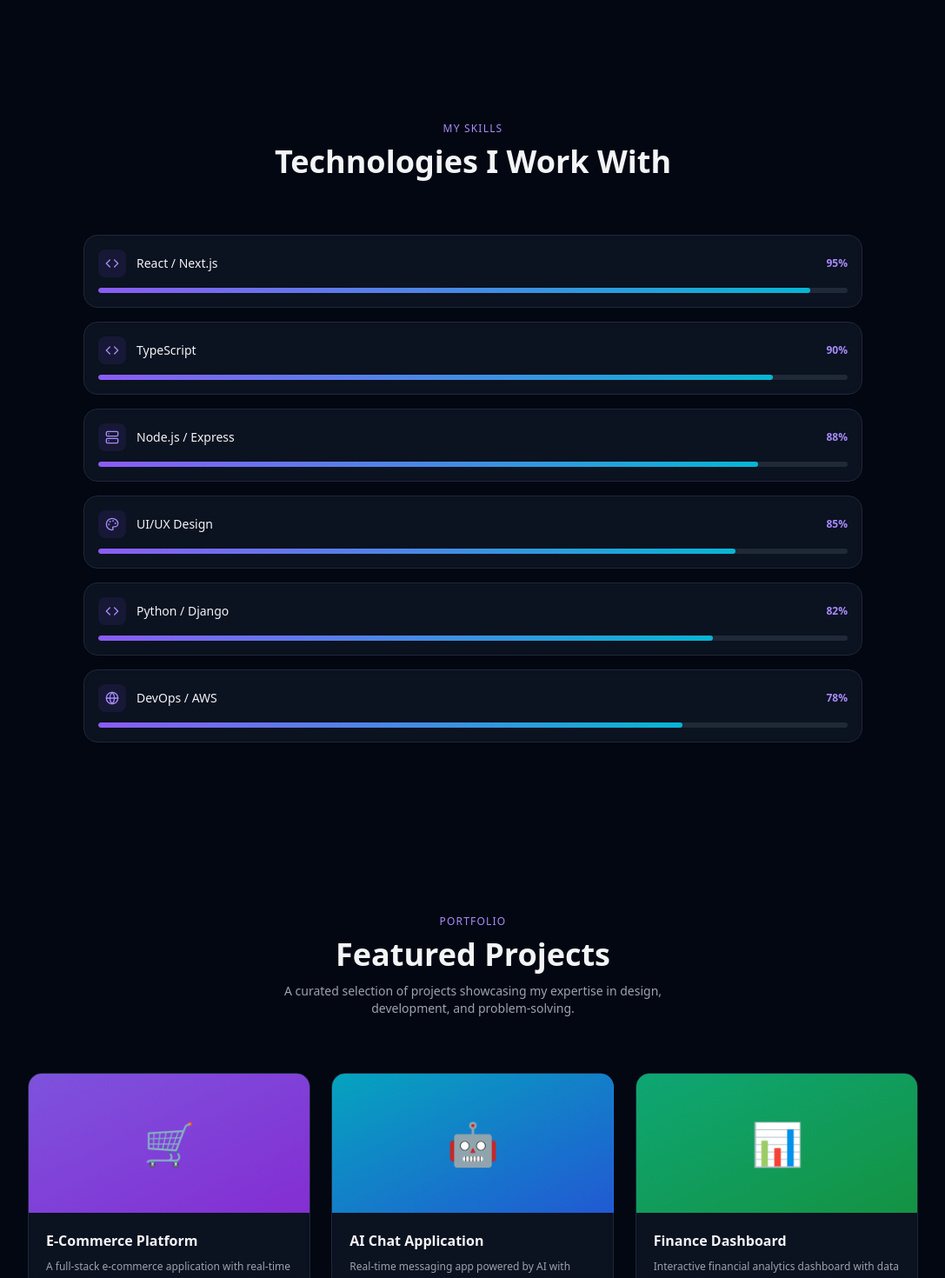
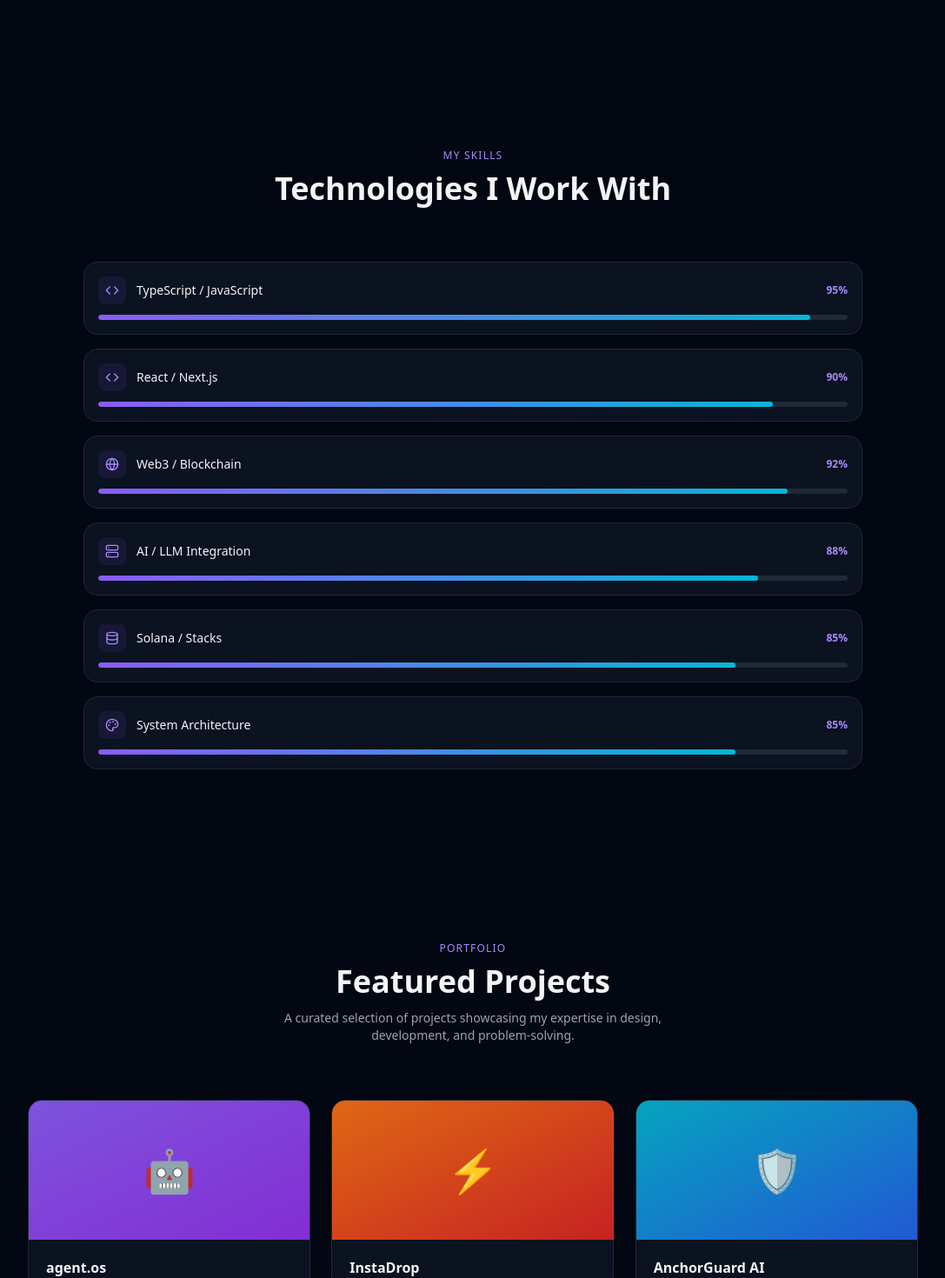
Before and after one commit to panzauto46-bot/Resume-Pandu-Darma-Anugrah, a React (Vite) app: page / in a window 1280 px wide. Shown: the part 1330-2800 px from the top of the page at 87% size, without its empty margins (96-1183 px from the left). Built offline with nearby package versions, Linux system fonts and the light colour scheme.

Commit message:
Sync resume content with user profile (Projects, Skills, About, Contact)

```diff
--- a/src/App.tsx
+++ b/src/App.tsx
@@ -1,5 +1,5 @@
 import { useState, useEffect, useRef, ReactNode } from "react";
-import { Moon, Sun, Mail, Phone, MapPin, ExternalLink, Github, Linkedin, Twitter, ChevronDown, Code, Palette, Globe, Server, ArrowUp, Star, Calendar, Briefcase, GraduationCap, Award, Eye } from "lucide-react";
+import { Moon, Sun, Mail, MapPin, ExternalLink, Github, Linkedin, Twitter, ChevronDown, Code, Palette, Globe, Server, ArrowUp, Star, Calendar, Briefcase, GraduationCap, Award, Eye, Database } from "lucide-react";
 
 // Define interfaces for data structures
 interface Project {
@@ -72,79 +72,78 @@ const AnimatedSection = ({ children, delay = 0, className = "" }: AnimatedSectio
 
 const projects: Project[] = [
   {
-    title: "E-Commerce Platform",
-    desc: "A full-stack e-commerce application with real-time inventory management, payment gateway integration, and admin dashboard.",
-    tags: ["React", "Node.js", "MongoDB", "Stripe"],
-    image: "🛒",
+    title: "agent.os",
+    desc: "An autonomous AI Agent Operating System designed for complex task execution and orchestration.",
+    tags: ["TypeScript", "AI Agents", "LLM", "Automation"],
+    image: "🤖",
     color: "from-violet-500 to-purple-600",
-    link: "#",
-    github: "#",
+    link: "https://github.com/panzauto46-bot/agent.os",
+    github: "https://github.com/panzauto46-bot/agent.os",
   },
   {
-    title: "AI Chat Application",
-    desc: "Real-time messaging app powered by AI with smart replies, sentiment analysis, and multi-language translation support.",
-    tags: ["Next.js", "OpenAI", "Socket.io", "Redis"],
-    image: "🤖",
-    color: "from-cyan-500 to-blue-600",
-    link: "#",
-    github: "#",
+    title: "InstaDrop",
+    desc: "Instant Pay-to-Download Protocol built on the Stacks Blockchain, enabling seamless digital asset monetization.",
+    tags: ["TypeScript", "Stacks", "Blockchain", "Web3"],
+    image: "⚡",
+    color: "from-orange-500 to-red-600",
+    link: "https://github.com/panzauto46-bot/InstaDrop402web",
+    github: "https://github.com/panzauto46-bot/InstaDrop402web",
   },
   {
-    title: "Finance Dashboard",
-    desc: "Interactive financial analytics dashboard with data visualization, budget tracking, and predictive forecasting models.",
-    tags: ["React", "D3.js", "Python", "PostgreSQL"],
-    image: "📊",
-    color: "from-emerald-500 to-green-600",
-    link: "#",
-    github: "#",
+    title: "AnchorGuard AI",
+    desc: "Advanced AI-powered security and monitoring solution for protecting digital assets and infrastructure.",
+    tags: ["TypeScript", "AI", "Security", "Monitoring"],
+    image: "🛡️",
+    color: "from-cyan-500 to-blue-600",
+    link: "https://github.com/panzauto46-bot/AnchorGuard-AI",
+    github: "https://github.com/panzauto46-bot/AnchorGuard-AI",
   },
   {
-    title: "Social Media App",
-    desc: "Feature-rich social platform with stories, reels, real-time notifications, and recommendation algorithm.",
-    tags: ["React Native", "Firebase", "GraphQL", "AWS"],
-    image: "📱",
-    color: "from-pink-500 to-rose-600",
-    link: "#",
-    github: "#",
+    title: "BIT-SHADOW",
+    desc: "High-frequency crypto trading dashboard and analytics platform for real-time market insights.",
+    tags: ["TypeScript", "Crypto", "Trading", "Analytics"],
+    image: "📈",
+    color: "from-emerald-500 to-green-600",
+    link: "https://github.com/panzauto46-bot/BIT-SHADOW",
+    github: "https://github.com/panzauto46-bot/BIT-SHADOW",
   },
   {
-    title: "Task Management Tool",
-    desc: "Kanban-style project management tool with team collaboration, time tracking, and automated workflow features.",
-    tags: ["Vue.js", "Express", "MySQL", "Docker"],
-    image: "📋",
+    title: "SatsProcure",
+    desc: "Bitcoin inventory and procurement management system aimed at streamlining detailed satinvoicing.",
+    tags: ["TypeScript", "Bitcoin", "Procurement", "Inventory"],
+    image: "₿",
     color: "from-amber-500 to-orange-600",
-    link: "#",
-    github: "#",
+    link: "https://github.com/panzauto46-bot/SatsProcure-atau-BtcInventory-",
+    github: "https://github.com/panzauto46-bot/SatsProcure-atau-BtcInventory-",
   },
   {
-    title: "Weather Forecast App",
-    desc: "Beautiful weather application with animated backgrounds, 7-day forecast, and location-based alerts system.",
-    tags: ["React", "TypeScript", "REST API", "PWA"],
-    image: "🌤️",
-    color: "from-sky-500 to-indigo-600",
-    link: "#",
-    github: "#",
+    title: "SolForge Academy",
+    desc: "Educational platform and resource hub for Solana blockchain development and smart contract engineering.",
+    tags: ["TypeScript", "Solana", "Education", "Web3"],
+    image: "🎓",
+    color: "from-purple-500 to-indigo-600",
+    link: "https://github.com/panzauto46-bot/SolForge-Academy",
+    github: "https://github.com/panzauto46-bot/SolForge-Academy",
   },
 ];
 
 const skills: Skill[] = [
-  { name: "React / Next.js", level: 95, icon: <Code size={16} /> },
-  { name: "TypeScript", level: 90, icon: <Code size={16} /> },
-  { name: "Node.js / Express", level: 88, icon: <Server size={16} /> },
-  { name: "UI/UX Design", level: 85, icon: <Palette size={16} /> },
-  { name: "Python / Django", level: 82, icon: <Code size={16} /> },
-  { name: "DevOps / AWS", level: 78, icon: <Globe size={16} /> },
+  { name: "TypeScript / JavaScript", level: 95, icon: <Code size={16} /> },
+  { name: "React / Next.js", level: 90, icon: <Code size={16} /> },
+  { name: "Web3 / Blockchain", level: 92, icon: <Globe size={16} /> },
+  { name: "AI / LLM Integration", level: 88, icon: <Server size={16} /> },
+  { name: "Solana / Stacks", level: 85, icon: <Database size={16} /> },
+  { name: "System Architecture", level: 85, icon: <Palette size={16} /> },
 ];
 
 const experiences: Experience[] = [
-  { year: "2024 — Present", role: "Senior Frontend Engineer", company: "Tech Corp Inc.", desc: "Leading the frontend architecture team, building scalable design systems and mentoring junior developers." },
-  { year: "2022 — 2024", role: "Full Stack Developer", company: "Digital Agency Co.", desc: "Developed 20+ client projects including e-commerce platforms, dashboards, and mobile applications." },
-  { year: "2020 — 2022", role: "Junior Web Developer", company: "StartUp Hub", desc: "Built responsive web applications and contributed to open-source projects with 500+ GitHub stars." },
+  { year: "2024 — Present", role: "Web3 Architect & AI Engineer", company: "Freelance / Open Source", desc: "Building next-gen AI agent operating systems and decentralized protocols on Stacks and Solana." },
+  { year: "2023 — 2024", role: "Full Stack Developer", company: "Tech Projects", desc: "Developed high-frequency trading dashboards and secure inventory management systems for crypto assets." },
+  { year: "2022 — 2023", role: "Frontend Developer", company: "Digital Solutions", desc: "Specialized in building responsive, interactive user interfaces for various web applications." },
 ];
 
 const education: Education[] = [
-  { year: "2016 — 2020", degree: "B.Sc. Computer Science", school: "University of Technology", desc: "Graduated with honors. Focus on Software Engineering and Human-Computer Interaction." },
-  { year: "2020", degree: "Full Stack Certification", school: "freeCodeCamp", desc: "Completed 1,200+ hours of coursework in web development, APIs, and microservices." },
+  { year: "2026", degree: "Continuous Learning", school: "Open Source Community", desc: "Active contributor and builder in the Web3 and AI space, constantly mastering new technologies." },
 ];
 
 export default function Portfolio() {
@@ -273,7 +272,7 @@ export default function Portfolio() {
 
           <AnimatedSection delay={0.45}>
             <p className={`text-lg md:text-xl ${textSub} max-w-xl mx-auto mb-8 leading-relaxed`}>
-              Creative Full Stack Developer crafting beautiful, performant, and user-centric digital experiences.
+              Versatile Full-Stack Engineer & Web3 Architect. I turn complex problems into shipping products.
             </p>
           </AnimatedSection>
 
@@ -321,10 +320,10 @@ export default function Portfolio() {
             <AnimatedSection delay={0.1}>
               <div className={`p-6 rounded-2xl border backdrop-blur-sm ${card}`}>
                 <p className={`${textSub} leading-relaxed text-sm`}>
-                  With over <strong className={text}>5 years</strong> of experience in web development, I specialize in building modern, scalable applications that combine elegant design with robust functionality.
+                  Versatile Full-Stack Engineer & Web3 Architect. I turn complex problems into shipping products. From AI-Agent OS to High-Frequency Trading Dashboards—I build scalable systems that bridge the gap between traditional web and decentralized technologies.
                 </p>
                 <p className={`${textSub} leading-relaxed text-sm mt-4`}>
-                  I'm passionate about clean code, pixel-perfect UI, and creating seamless user experiences. When I'm not coding, you'll find me exploring new technologies, contributing to open source, or sipping coffee at a local café.
+                  I'm passionate about clean code, autonomous agents, and blockchain innovation. When I'm not coding, you'll find me exploring new DeFi protocols or contributing to the open-source community.
                 </p>
               </div>
             </AnimatedSection>
@@ -573,9 +572,9 @@ export default function Portfolio() {
           <AnimatedSection delay={0.1}>
             <div className="flex flex-wrap justify-center gap-4 mb-10">
               {[
-                { icon: <Mail size={16} />, label: "alex@example.com", color: "violet" },
-                { icon: <Phone size={16} />, label: "+1 (555) 123-4567", color: "cyan" },
-                { icon: <MapPin size={16} />, label: "San Francisco, CA", color: "pink" },
+                { icon: <Mail size={16} />, label: "panzauto46@gmail.com", color: "violet" },
+                { icon: <Github size={16} />, label: "panzauto46-bot", color: "cyan" },
+                { icon: <MapPin size={16} />, label: "Indonesia", color: "pink" },
               ].map((item, i) => (
                 <div key={i} className={`flex items-center gap-2 px-4 py-2.5 rounded-full border text-sm ${card} transition-all hover:-translate-y-0.5`}>
                   <span className={accent}>{item.icon}</span>
@@ -600,7 +599,7 @@ export default function Portfolio() {
                   <label className={`text-xs font-medium ${textSub} mb-1.5 block`}>Email Address</label>
                   <input
                     type="email"
-                    placeholder="john@example.com"
+                    placeholder="panzauto46@gmail.com"
                     className={`w-full px-4 py-3 rounded-xl border text-sm outline-none transition-all duration-300 focus:border-violet-500 focus:ring-2 focus:ring-violet-500/20 ${dark ? "bg-gray-800/50 border-gray-700 text-white placeholder-gray-500" : "bg-gray-50 border-gray-200 text-gray-900 placeholder-gray-400"}`}
                   />
                 </div>
```
